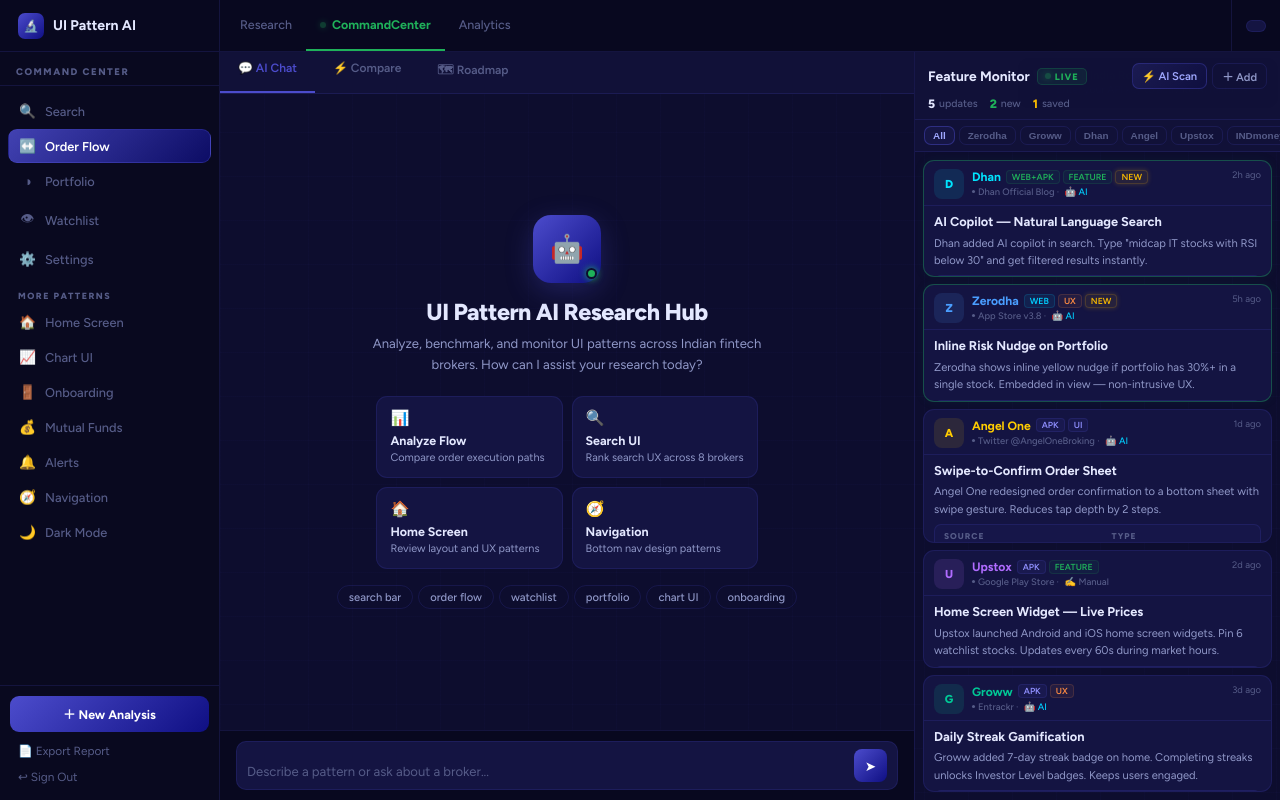
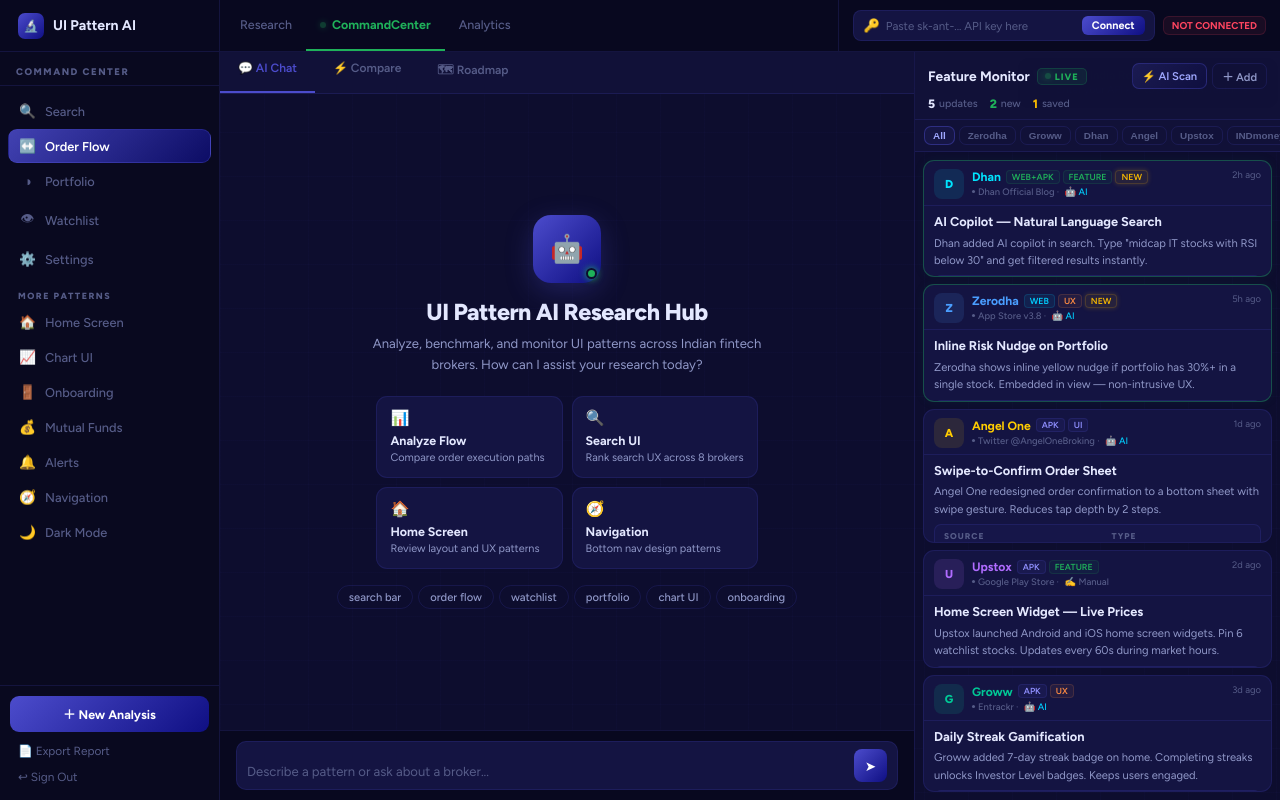
Before and after one commit to pratiktest08/UI-UX-hub, a website: page public/index.html in a window 1280 px wide. Drawn offline with nearby package versions, Linux system fonts and the light colour scheme.

Commit message:
Update index.html

```diff
--- a/public/index.html
+++ b/public/index.html
@@ -360,11 +360,11 @@
   </div>
   <div class="tn-right">
     <div class="api-wrap">
-      <!-- <span style="font-size:.82rem">🔑</span> -->
-      <!-- <input class="api-input" id="apiKeyInput" type="password" placeholder="Paste sk-ant-... API key here" onkeydown="if(event.key==='Enter')saveKey()"> -->
-      <!-- <button class="api-btn" onclick="saveKey()">Connect</button> -->
+      <span style="font-size:.82rem">🔑</span>
+      <input class="api-input" id="apiKeyInput" type="password" placeholder="Paste sk-ant-... API key here" onkeydown="if(event.key==='Enter')saveKey()">
+      <button class="api-btn" onclick="saveKey()">Connect</button>
     </div>
-    <!-- <div class="api-badge off" id="apiStatus">NOT CONNECTED</div> -->
+    <div class="api-badge off" id="apiStatus">NOT CONNECTED</div>
   </div>
 </div>
 
```
